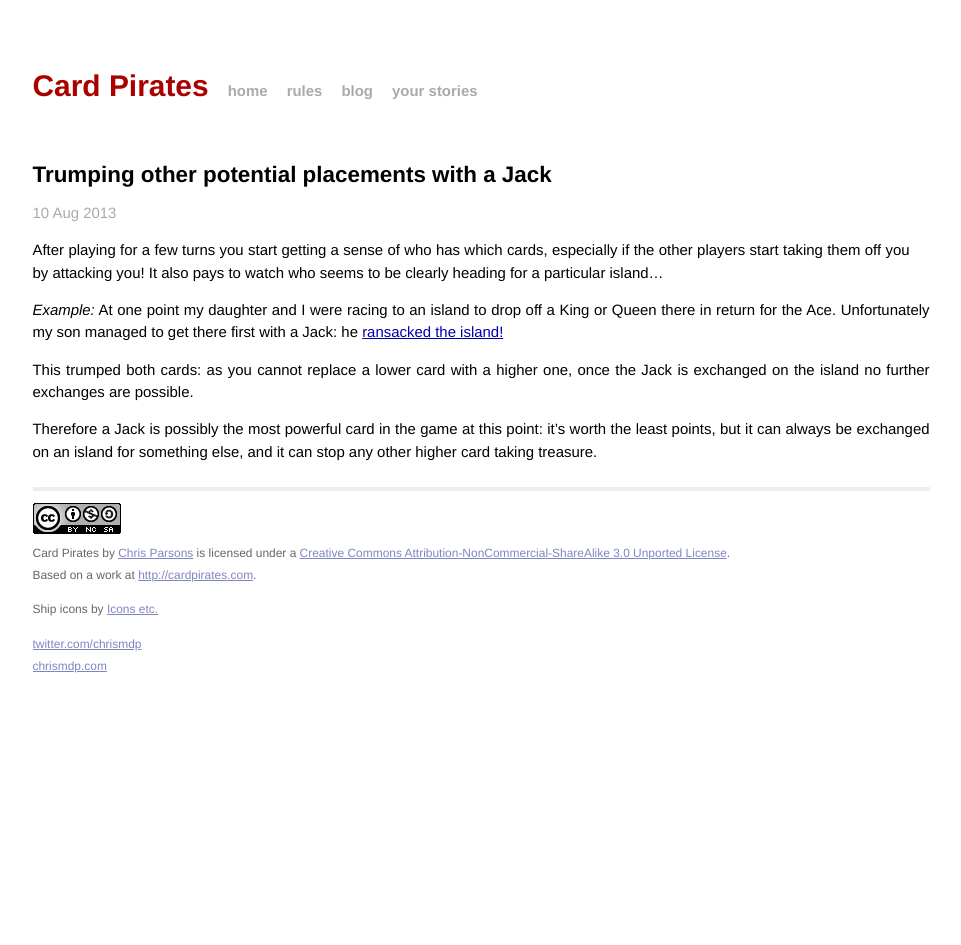
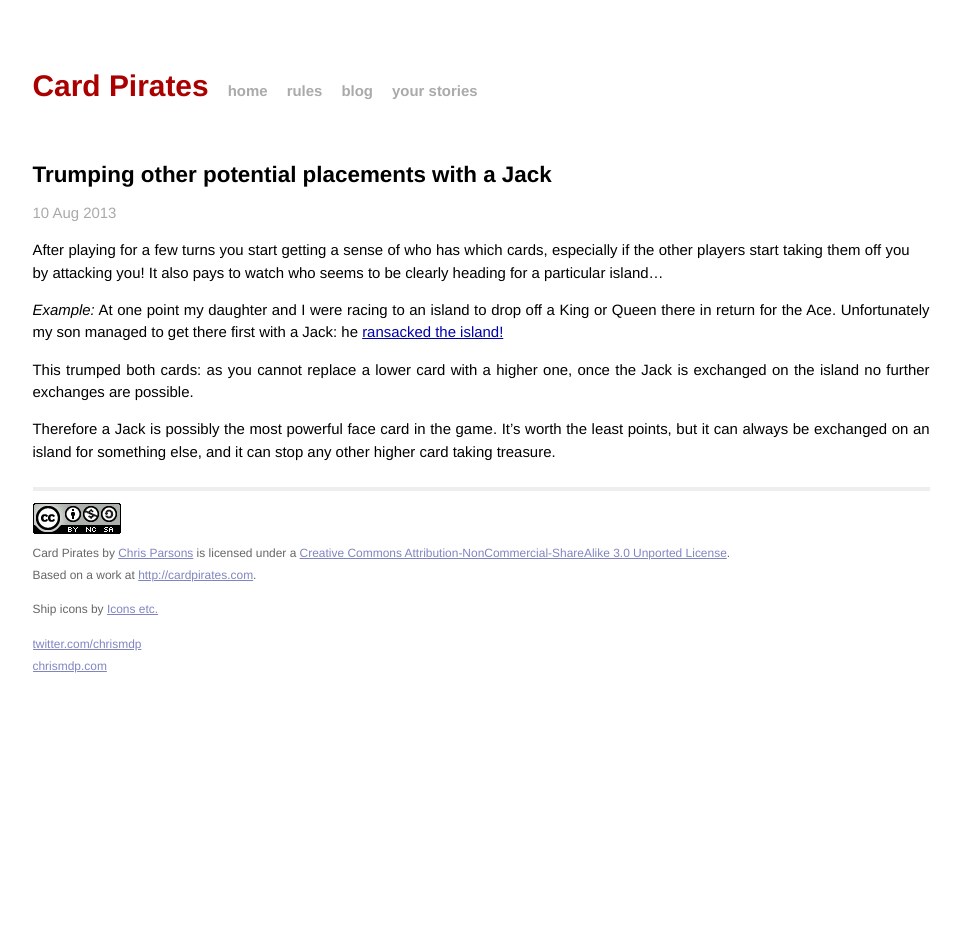
Before and after one commit to chrismdp/cardpirates, a Jekyll site: the page built from _posts/2013-08-10-trumping-other-placement-with-a-jack.md, in a window 1280 px wide. Shown: the whole page, without its empty margins (159-1120 px from the left). Built offline with Jekyll 4.4.1, drawn with Linux system fonts in a browser that asks for light colours.

Commit message:
Grammar tweaks

```diff
--- a/_posts/2013-08-10-trumping-other-placement-with-a-jack.md
+++ b/_posts/2013-08-10-trumping-other-placement-with-a-jack.md
@@ -11,4 +11,4 @@ After playing for a few turns you start getting a sense of who has which cards,
 
 This trumped both cards: as you cannot replace a lower card with a higher one, once the Jack is exchanged on the island no further exchanges are possible.
 
-Therefore a Jack is possibly the most powerful card in the game at this point: it's worth the least points, but it can always be exchanged on an island for something else, and it can stop any other higher card taking treasure.
+Therefore a Jack is possibly the most powerful face card in the game. It's worth the least points, but it can always be exchanged on an island for something else, and it can stop any other higher card taking treasure.
```
